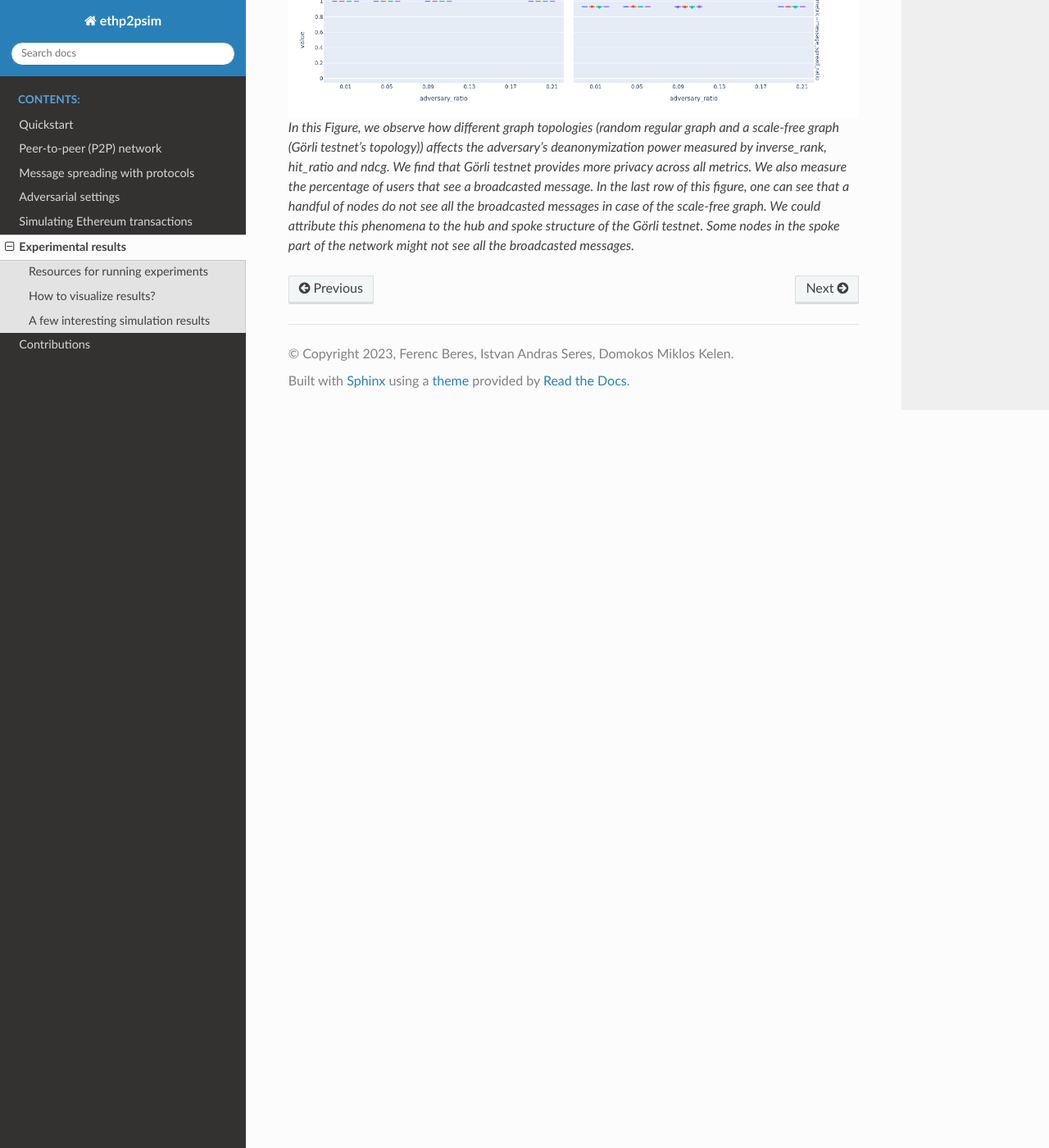
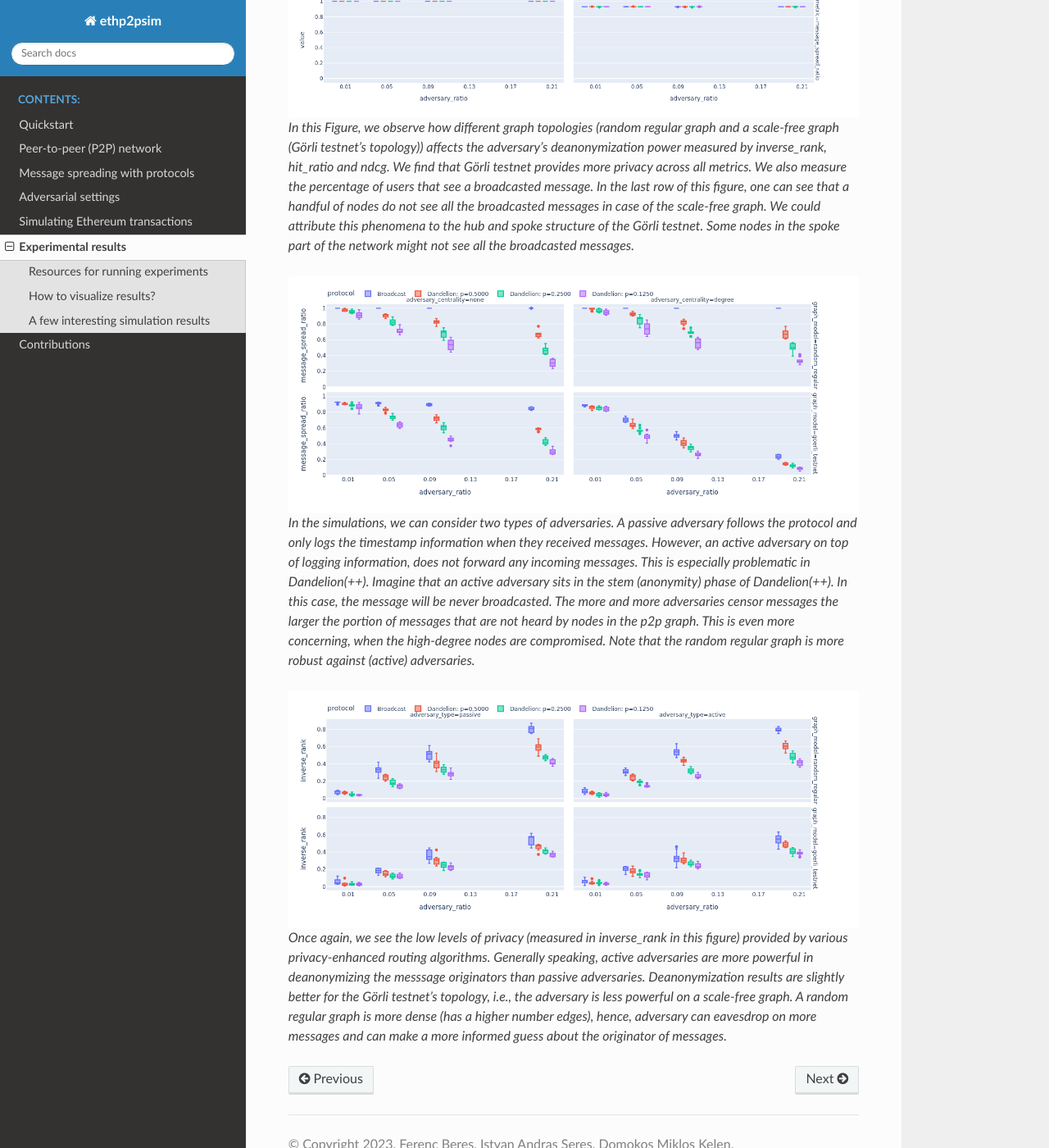
Before and after one commit to ferencberes/ethp2psim, a Sphinx documentation site: the page built from docs/source/experiments.rst, in a window 1280 px wide and 1400 px high, scrolled down 2065 px. Shown: the whole window at 82% size. Built offline with Sphinx 7.4.7 and the Read the Docs theme 2.0.0, drawn with Linux system fonts in a browser that asks for light colours; formulas are drawn with MathJax 3.

Commit message:
Finished experiments documentation

```diff
--- a/docs/source/experiments.rst
+++ b/docs/source/experiments.rst
@@ -42,3 +42,12 @@ In the following, we include some fascinating simulation results produced by eth
 ..  figure:: ../../figures/graph_model_comparision.png
 
     In this Figure, we observe how different graph topologies (random regular graph and a scale-free graph (Görli testnet's topology)) affects the adversary's deanonymization power measured by inverse_rank, hit_ratio and ndcg. We find that Görli testnet provides more privacy across all metrics. We also measure the percentage of users that see a broadcasted message. In the last row of this figure, one can see that a handful of nodes do not see all the broadcasted messages in case of the scale-free graph. We could attribute this phenomena to the hub and spoke structure of the Görli testnet. Some nodes in the spoke part of the network might not see all the broadcasted messages.
+
+
+..  figure:: ../../figures/passive_vs_active_adversary_centrality_message_spread.png
+
+    In the simulations, we can consider two types of adversaries. A passive adversary follows the protocol and only logs the timestamp information when they received messages. However, an active adversary on top of logging information, does not forward any incoming messages. This is especially problematic in Dandelion(++). Imagine that an active adversary sits in the stem (anonymity) phase of Dandelion(++). In this case, the message will be never broadcasted. The more and more adversaries censor messages the larger the portion of messages that are not heard by nodes in the p2p graph. This is even more concerning, when the high-degree nodes are compromised. Note that the random regular graph is more robust against (active) adversaries.
+
+..  figure:: ../../figures/passive_vs_active_adversary_inverse_rank.png
+
+    Once again, we see the low levels of privacy (measured in inverse_rank in this figure) provided by various privacy-enhanced routing algorithms. Generally speaking, active adversaries are more powerful in deanonymizing the messsage originators than passive adversaries. Deanonymization results are slightly better for the Görli testnet's topology, i.e., the adversary is less powerful on a scale-free graph. A random regular graph is more dense (has a higher number edges), hence, adversary can eavesdrop on more messages and can make a more informed guess about the originator of messages.
```
